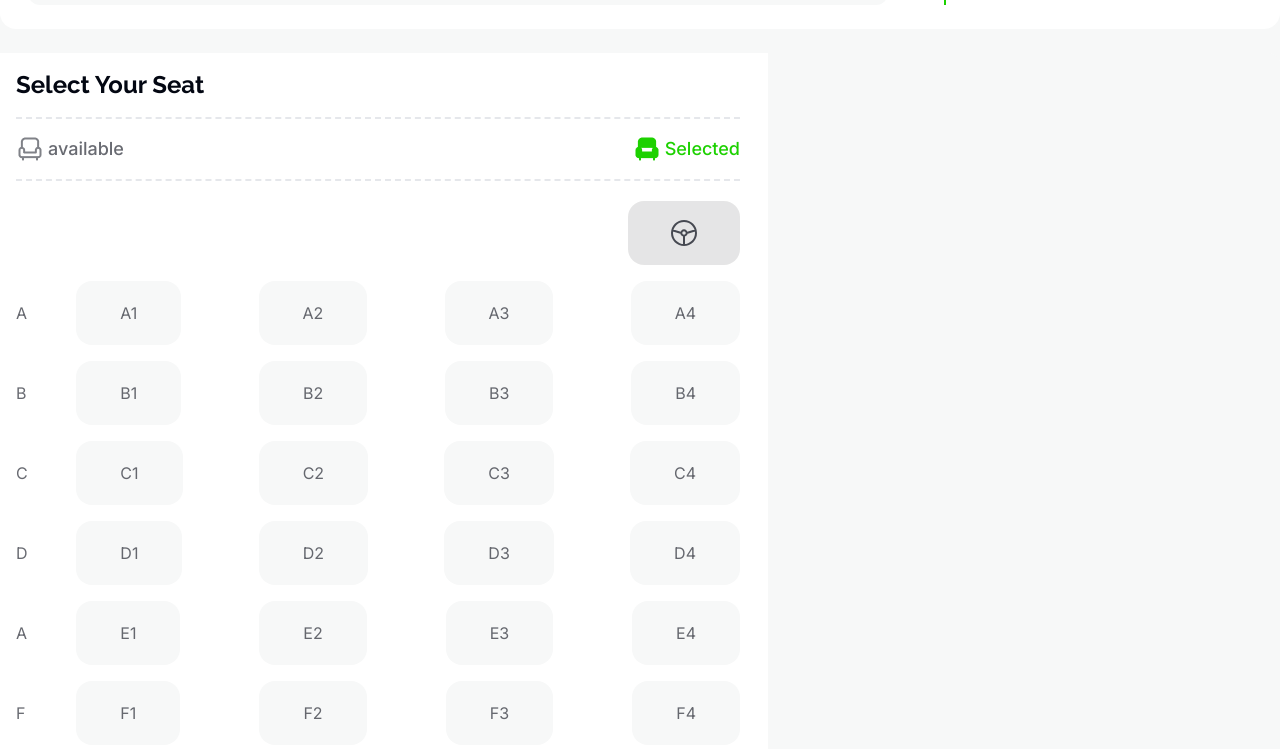
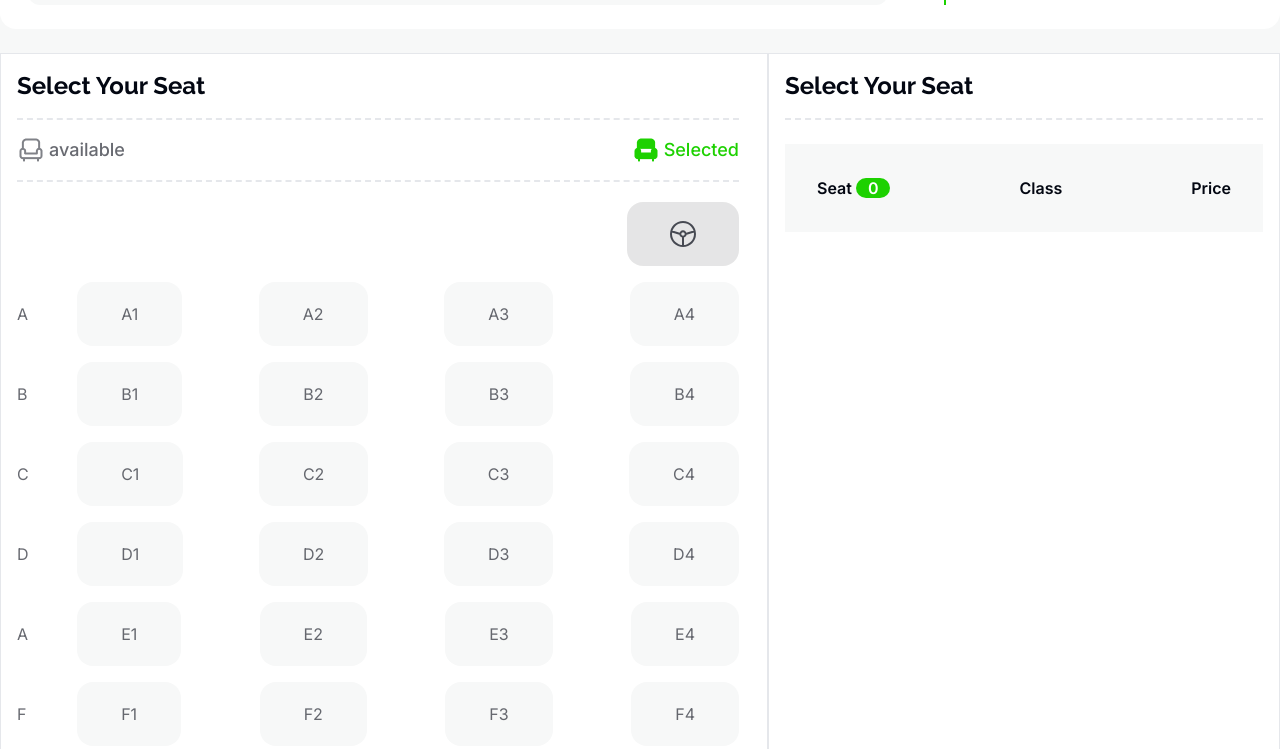
Before and after one commit to Samriddhadewan/B9A5-SMART-TICKETING, a plain HTML site: page index.html in a window 1280 px wide. Shown: the part 2015-2764 px from the top of the page. Drawn offline with nearby package versions, Linux system fonts and the light colour scheme.

Commit message:
commited

```diff
--- a/index.html
+++ b/index.html
@@ -163,7 +163,7 @@
 
 
         <section class="my-6 flex bg-[#F7F8F8] rounded-xl container mx-auto">
-        <div class="w-3/5 pr-7 bg-white">
+        <div class="w-3/5 border pr-7 bg-white">
           <!-- ticket count section  -->
            <div class="flex pl-4 flex-col">
             <h1 class="text-[#030712] py-4  font-bold text-2xl font-raleway">Select Your Seat</h1>
@@ -309,8 +309,17 @@
               </div>
             </div>
         </div>
-        <div class="bg-white">
+        <div class="bg-white w-full pl-4 pr-4 flex-1 border">
+          <h1  class="text-[#030712] py-4  font-bold text-2xl font-raleway">Select Your Seat</h1>
+          <div class="border-b-2 border-dashed mb-6"></div>
+          <div class="bg-[#F7F8F8] p-8">
+            <div class="flex justify-between">
+              <h1 class="text-[#030712] font-semibold text-base ">Seat <span class="px-3 text-white bg-[#1DD100] rounded-xl">0</span></h1>
+              <h1 class="text-[#030712] font-semibold text-base">Class</h1>
+              <h1 class="text-[#030712] font-semibold text-base">Price</h1>
+            </div>
 
+          </div>
         </div>
 
 
```
